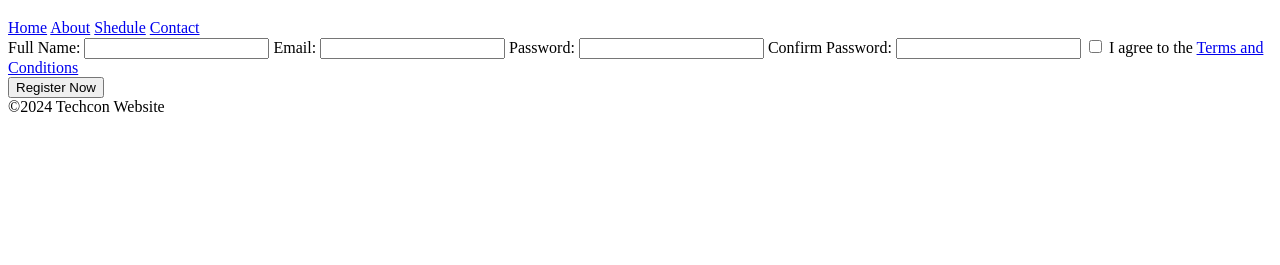
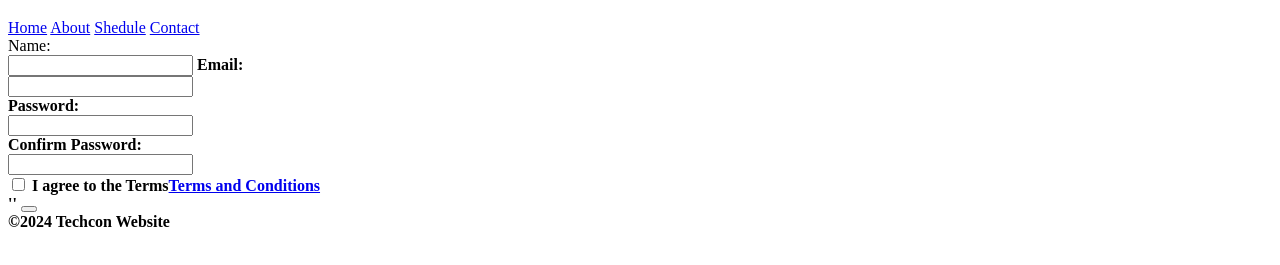
Before and after one commit to LeGabriel254/TechCon_HTML, a plain HTML site: page techcon_website/register.html in a window 1280 px wide. Shown: the part 61-326 px from the top of the page. Drawn offline with Linux system fonts and the light colour scheme.

Commit message:
add changes

```diff
--- a/techcon_website/register.html
+++ b/techcon_website/register.html
@@ -16,19 +16,19 @@
   </nav>
   <main>
     <form>
-      <label for="Username">Full Name:</label>
-      <input type="text" id="Full Name" name="Full Name" Required>
-      <label for="Email">Email:</label>
-      <input type="email" id="Email" name="Email" Required>
-      <label for="password">Password:</label>
-      <input type="password" id="password" name="password" required>
-      <label for="confirmPassword">Confirm Password:</label>
-      <input type="password" id="confirmPassword" name="confirmPassword" required>
+      <label for="name">Name:</label><br>
+      <input type="text" id="name" name="name"><b>
+      <label for="email">Email:</label><br>
+      <input type="email" id="email" name="email"><br>
+      <label for="password">Password:</label><br>
+      <input type="password" id="password" name="password"><br>
+      <label for="confirmPassword">Confirm Password:</label><br>
+      <input type="password" id="confirmpassword" name="confirmPassword"><br>
       <label for="termsCheckbox">
         <input type="checkbox" id="termsCheckbox" name="termsCheckbox">
-        I agree to the <a href="/terms-and-conditions" target="_blank">Terms and Conditions</a>
-    </label><br>
-    <button type="submit">Register Now</button>
+        I agree to the Terms<a href="/terms-and-conditions" target="_blank">Terms and Conditions</a>
+    </label><br>''
+    <button type="submit"value="Submit"></button>
     </form>
 <footer>
       &copy;2024 Techcon Website
```
